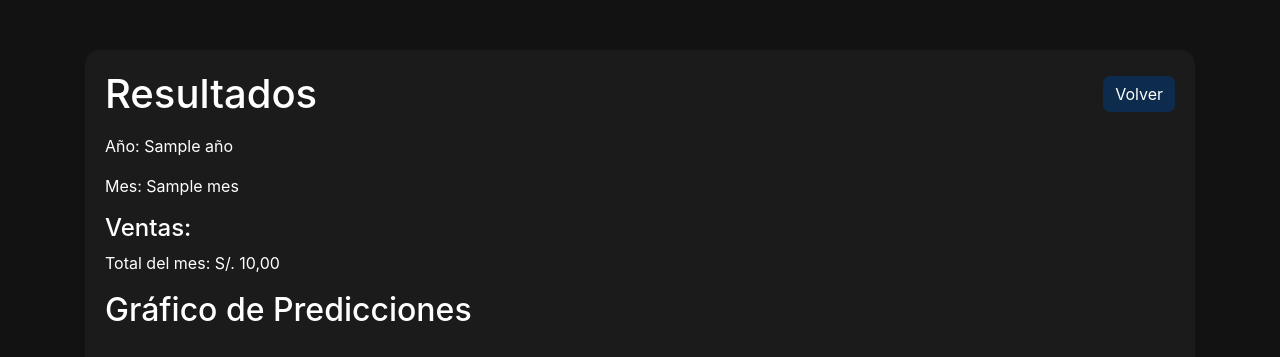
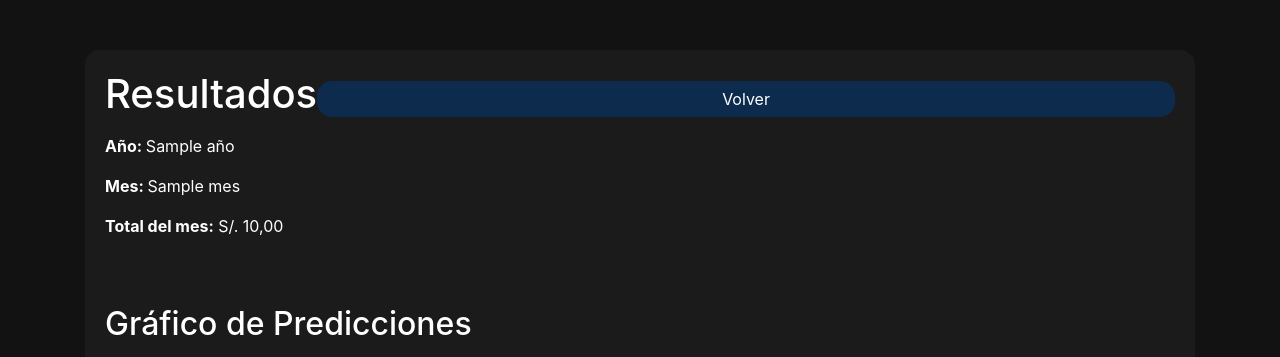
Before and after one commit to XproxEvil/angeloymaycol-modelWeb9, a Django app: template templates/prediccion_Vista/result.html in a window 1280 px wide. Shown: the part 98-455 px from the top of the page. Run offline with Django 4.2, Linux system fonts and the light colour scheme; the template is opened without the code that fills it: most values are stand-ins (such as "Sample title", 1, 10 or a date in 2020); some libraries are stand-ins or nearby versions.

Commit message:
Actualiza result

```diff
--- /dev/null
+++ b/prediccion/static/prediccion_vista/assets/chart.js
@@ -0,0 +1,58 @@
+document.addEventListener('DOMContentLoaded', function() {
+    const dias = Object.keys(predicciones).map(dia => parseInt(dia));
+    const ventas = Object.values(predicciones);
+
+    const ctx = document.getElementById('prediccionChart').getContext('2d');
+    const prediccionChart = new Chart(ctx, {
+        type: 'line',
+        data: {
+            labels: dias,
+            datasets: [{
+                label: 'Ventas',
+                data: ventas,
+                borderColor: 'rgba(46, 66, 201)',
+                backgroundColor: 'rgba(75, 192, 192, 0.2)',
+                fill: false,
+            }]
+        },
+        options: {
+            responsive: true,
+            scales: {
+                x: {
+                    title: {
+                        display: true,
+                        text: 'Días',
+                        color: 'white',
+                        font: {
+                            size: 14
+                        }
+                    },
+                    ticks: {
+                        color: 'white',
+                        font: {
+                            size: 10
+                        }
+                    }
+                },
+                y: {
+                    title: {
+                        display: true,
+                        text: 'Ventas',
+                        color: 'white',
+                        font: {
+                            size: 14
+                        }
+                    },
+                    ticks: {
+                        color: 'white',
+                        font: {
+                            size: 10
+                        },
+                        beginAtZero: false,
+                        suggestedMin: 2000
+                    }
+                }
+            }
+        }
+    });
+});
--- a/prediccion/static/prediccion_vista/assets/result.css
+++ b/prediccion/static/prediccion_vista/assets/result.css
@@ -17,6 +17,8 @@ p {
     color: white;
 }
 
+
+
 main {
     background-color: #1b1b1b;
     border-radius: 15px;
@@ -31,13 +33,19 @@ canvas {
 }
 
 .btn-primary {
+    width: 100%;
+    margin-top: 10px;
     background-color: #0d2c4d;
+    transition: transform 0.3s ease;
     border: transparent;
-    border-radius: 7px;
+    border-radius: 15px;
+    padding-left: 20px;
+    padding-right: 20px;
 }
 
 .btn-primary:hover {
-    background-color: #0a2236;
+    background-color: #113c69;
+    border: transparent;
 }
 
 footer {
--- a/templates/prediccion_Vista/home.html
+++ b/templates/prediccion_Vista/home.html
@@ -7,6 +7,7 @@
     <title>Predicción de Ventas</title>
     <link rel="stylesheet" href="https://stackpath.bootstrapcdn.com/bootstrap/4.5.2/css/bootstrap.min.css" />
     <link rel="stylesheet" href="{% static 'prediccion_vista/assets/home.css' %}" />
+    <script src="{% static 'prediccion_vista/assets/home.js' %}"></script>
     <link rel="shortcut icon" href="{% static 'prediccion_vista/assets/gim.ico' %}" type="image/x-icon" />
 </head>
 <body>
--- a/templates/prediccion_Vista/result.html
+++ b/templates/prediccion_Vista/result.html
@@ -8,6 +8,10 @@
     <link rel="stylesheet" href="{% static 'prediccion_vista/assets/result.css' %}">
     <link rel="shortcut icon" href="{% static 'prediccion_vista/assets/gim.ico' %}" type="image/x-icon" />
     <script src="https://cdn.jsdelivr.net/npm/chart.js"></script>
+    <script src="{% static 'prediccion_vista/assets/chart.js' %}"></script>
+    <script>
+        const predicciones = JSON.parse('{{ predicciones|escapejs }}');
+    </script>
 </head>
 <body>
     <div class="d-flex flex-column min-vh-100">
@@ -20,11 +24,10 @@
                     <h1 class="mb-0">Resultados</h1>
                     <a href="{% url 'home' %}" class="btn btn-primary">Volver</a>
                 </div>
-                <p>Año: {{ año }}</p>
-                <p>Mes: {{ mes }}</p>
-                <h4>Ventas:</h4>
-                <p>Total del mes: S/. {{ prediccion_total_mes|floatformat:2 }}</p>
-                <h2>Gráfico de Predicciones</h2>
+                <p><strong>Año: </strong>{{ año }}</p>
+                <p><strong>Mes: </strong>{{ mes }}</p>
+                <p><strong>Total del mes:</strong> S/. {{ prediccion_total_mes|floatformat:2 }}</p>
+                <h2 style="margin-top: 67px">Gráfico de Predicciones</h2>
                 <canvas id="prediccionChart"></canvas>
             </main>
         </div>
@@ -34,48 +37,5 @@
             </div>
         </footer>
     </div>
-
-    <script>
-        document.addEventListener('DOMContentLoaded', function() {
-            const predicciones = JSON.parse('{{ predicciones|escapejs }}');
-            const dias = Object.keys(predicciones).map(dia => parseInt(dia));
-            const ventas = Object.values(predicciones);
-
-            const ctx = document.getElementById('prediccionChart').getContext('2d');
-            const prediccionChart = new Chart(ctx, {
-                type: 'line',
-                data: {
-                    labels: dias,
-                    datasets: [{
-                        label: 'Ventas',
-                        data: ventas,
-                        borderColor: 'rgba(46, 66, 201)',
-                        backgroundColor: 'rgba(75, 192, 192, 0.2)',
-                        fill: false,
-                    }]
-                },
-                options: {
-                    responsive: true,
-                    scales: {
-                        x: {
-                            title: {
-                                display: true,
-                                text: 'Días',
-                                color: 'white'
-                            }
-                        },
-                        y: {
-                            title: {
-                                display: true,
-                                text: 'Ventas',
-                                color: 'white'
-                            },
-                            beginAtZero: true
-                        }
-                    }
-                }
-            });
-        });
-    </script>
 </body>
 </html>
```
Also changed, not shown: prediccion/views.py (+17 -7 lines).
